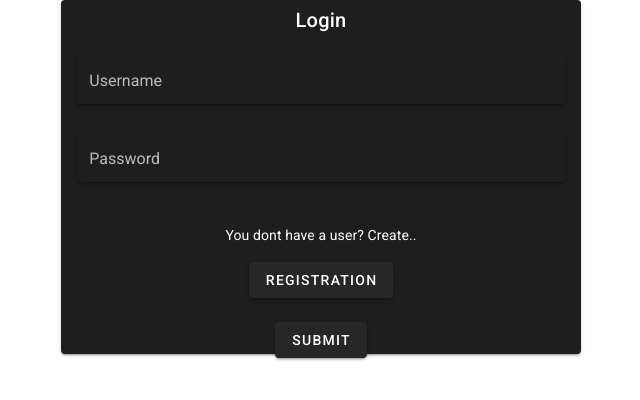
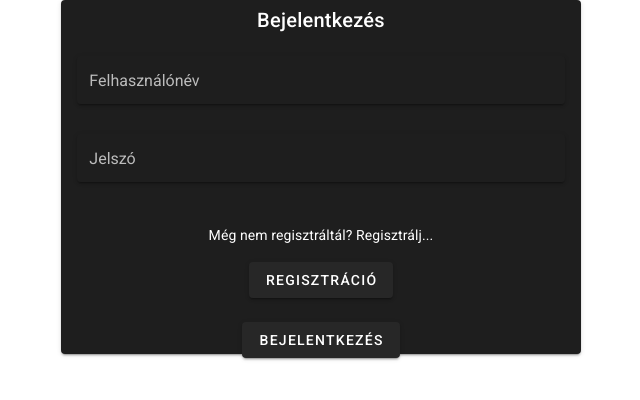
Before and after one commit to narwhal99/whattocook, a Vue app in the folder client/: page /login in a window 1280 px wide. Shown: the top 400 px of the page, without its empty margins (319-959 px from the left). Built offline with nearby package versions, Linux system fonts and the light colour scheme; no server answers.

Commit message:
design fixes

```diff
--- a/client/src/components/Recipe/render/fullRender.vue
+++ b/client/src/components/Recipe/render/fullRender.vue
@@ -114,7 +114,13 @@
           <v-divider />
           <v-col>
             <v-row>
-              <v-btn outlined x-small @click="editRecipe"> Edit</v-btn>
+              <v-btn
+                outlined
+                x-small
+                @click="editRecipe"
+                v-if="user.profile._id == myRecipe.owner"
+                >Szerkesztés</v-btn
+              >
               <v-spacer />
               <template v-for="(tags, i) in myRecipe.tags">
                 <v-btn outlined x-small :key="i" class="mr-1" color="grey">{{
@@ -566,7 +572,7 @@ export default {
     },
   },
   computed: {
-    ...mapGetters(["myRecipe"]),
+    ...mapGetters(["myRecipe", "user"]),
   },
 };
 </script>
--- a/client/src/views/Login.vue
+++ b/client/src/views/Login.vue
@@ -4,27 +4,27 @@
       <v-card dark>
         <v-card-title>
           <v-row justify="center" align="center">
-            Login
+            Bejelentkezés
           </v-row>
         </v-card-title>
         <v-form ref="loginForm" @submit.prevent="loginSubmit">
           <v-card-text>
-            <v-text-field solo label="Username" v-model="username"></v-text-field>
+            <v-text-field solo label="Felhasználónév" v-model="username"></v-text-field>
             <v-text-field
               solo
-              label="Password"
+              label="Jelszó"
               v-model="password"
               type="password"
             ></v-text-field>
             <p v-if="errorMsg" class="red--text">{{ errorMsg }}</p>
             <v-col jusitfy="center" align="center">
-              <p>You dont have a user? Create..</p>
-              <v-btn to="/registration">Registration</v-btn>
+              <p>Még nem regisztráltál? Regisztrálj...</p>
+              <v-btn to="/registration">Regisztráció</v-btn>
             </v-col>
           </v-card-text>
           <v-card-actions>
             <v-row justify="center" align="center">
-              <v-btn type="submit">Submit</v-btn>
+              <v-btn type="submit">Bejelentkezés</v-btn>
             </v-row>
           </v-card-actions>
         </v-form>
--- a/client/src/views/Register.vue
+++ b/client/src/views/Register.vue
@@ -3,19 +3,19 @@
     <v-col cols="11" md="3" align="center">
       <v-card dark>
         <v-card-title>
-          <v-row justify="center" align="center"> Registration </v-row>
+          <v-row justify="center" align="center"> Regisztráció </v-row>
         </v-card-title>
         <v-form ref="regForm" @submit.prevent="regSubmit">
           <v-card-text>
             <v-text-field
               solo
-              label="Full name"
+              label="Teljes név"
               v-model="fullName"
             ></v-text-field>
-            <v-text-field solo label="Username" v-model="username"></v-text-field>
+            <v-text-field solo label="Felhasználónév" v-model="username"></v-text-field>
             <v-text-field
               solo
-              label="Password"
+              label="Jelszó"
               v-model="password"
               type="password"
             ></v-text-field>
@@ -23,7 +23,7 @@
           </v-card-text>
           <v-card-actions>
             <v-row justify="center" align="center">
-              <v-btn type="submit">Submit</v-btn>
+              <v-btn type="submit">Regisztráció</v-btn>
             </v-row>
           </v-card-actions>
         </v-form>
```
